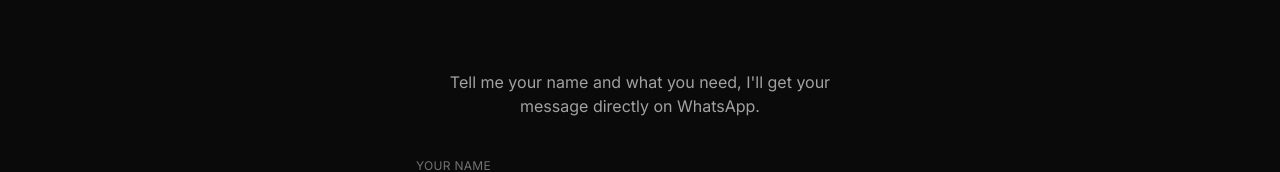
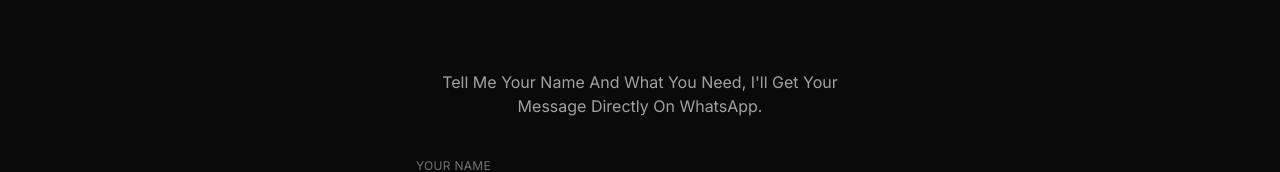
Before and after one commit to Cehmenang/personal-portfolio, a Next.js app: page / in a window 1280 px wide. Shown: the part 2888-3060 px from the top of the page. Built offline with nearby package versions, Linux system fonts and the light colour scheme.

Commit message:
Staging Project Gw ke Github23

```diff
--- a/components/touch/GetInTouch.tsx
+++ b/components/touch/GetInTouch.tsx
@@ -176,7 +176,7 @@
 
       {/* Form */}
       <div className="w-full flex flex-col items-center py-12 sm:py-20 lg:py-24 px-4 sm:px-6">
-        <p className="git-field font-second text-neutral-400 text-sm sm:text-base text-center max-w-xs sm:max-w-md mb-8 sm:mb-10">
+        <p className="git-field capitalize font-second text-neutral-400 text-sm sm:text-base text-center max-w-xs sm:max-w-md mb-8 sm:mb-10">
           Tell me your name and what you need, I&apos;ll get your message directly on WhatsApp.
         </p>
 
```
